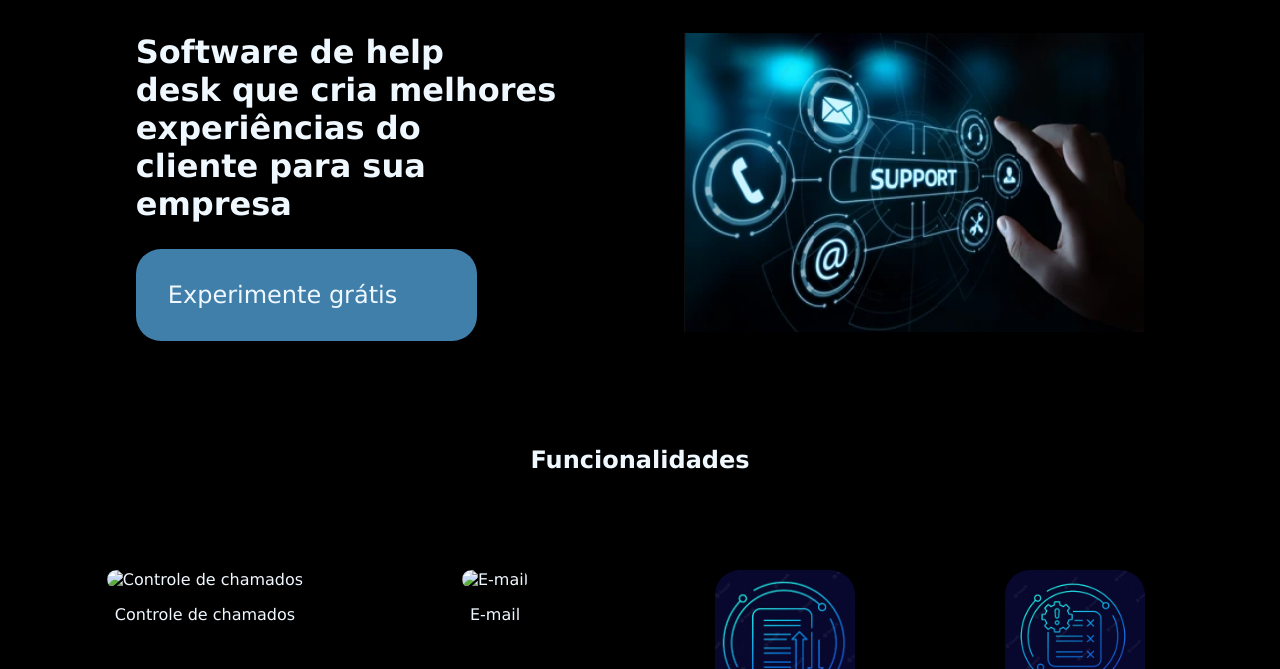
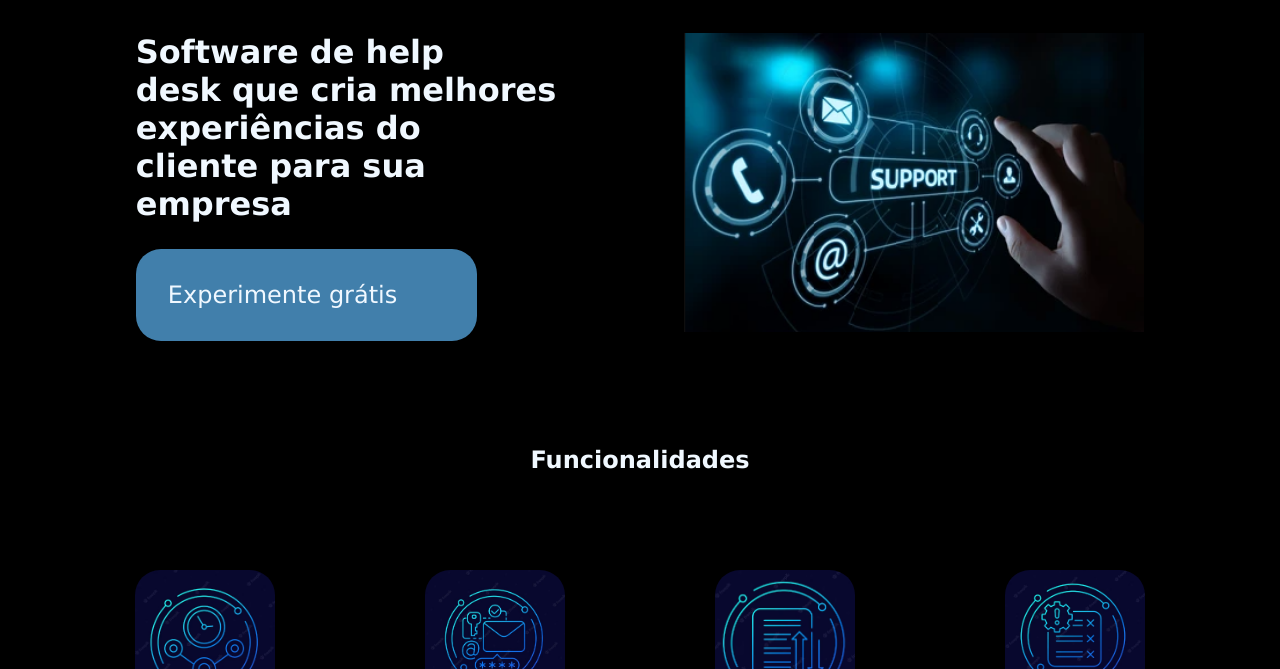
Before and after one commit to juniord8/Landing-Page-Help-Desk, a plain HTML site: page index.html in a window 1280 px wide. Shown: the part 131-800 px from the top of the page. Drawn offline with Linux system fonts and the light colour scheme; the site is published under a folder, as on GitHub Pages, so addresses that start at the root find nothing.

Commit message:
Modificação

```diff
--- a/index.html
+++ b/index.html
@@ -35,13 +35,13 @@
         <article class="Conteúdo">
             <div>
                 <figure>
-                    <img src="/imagens/controle de chamados.png" alt="Controle de chamados">
+                    <img src="imagens/controle de chamados.png" alt="Controle de chamados">
                 </figure>
                 <p>Controle de chamados</p>
             </div>
             <div>
                 <figure>
-                    <img src="/imagens/E-mail.png" alt="E-mail">
+                    <img src="imagens/E-mail.png" alt="E-mail">
                 </figure>
                 <p>E-mail</p>
             </div>
```
